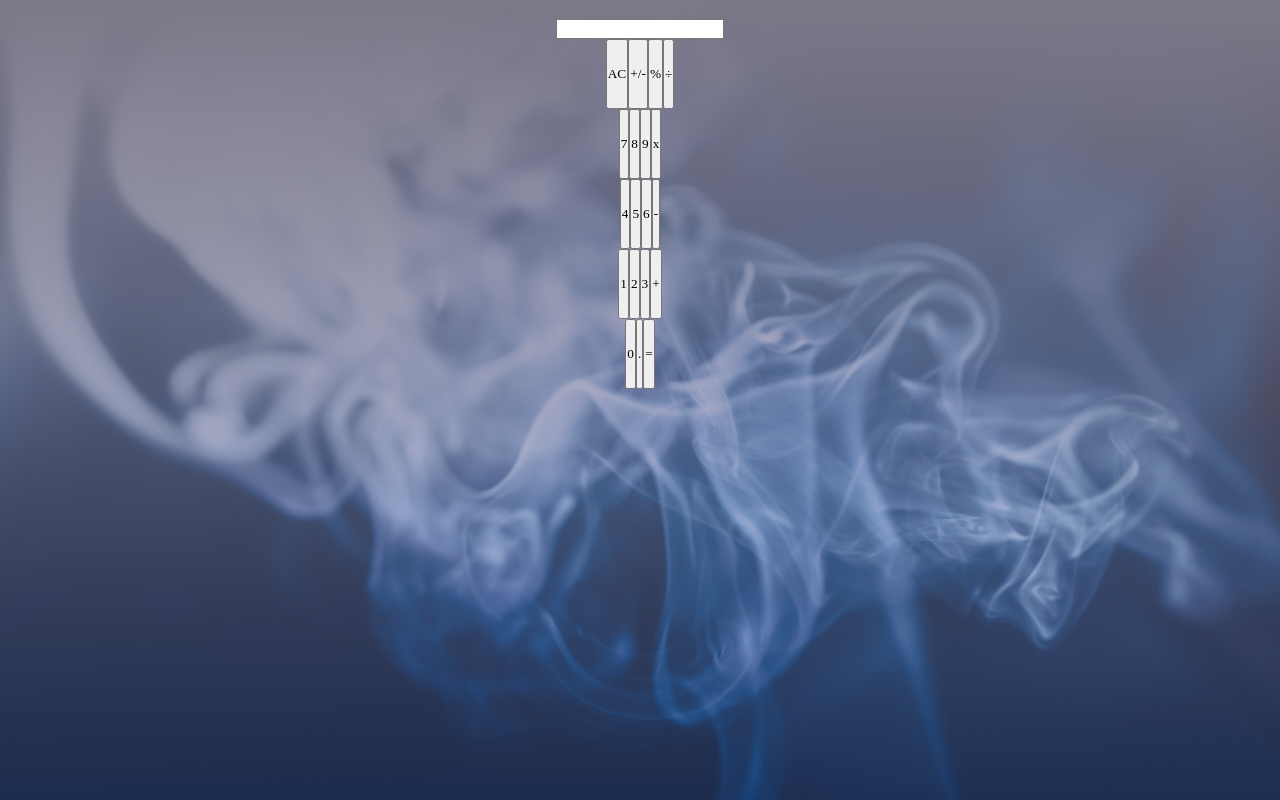
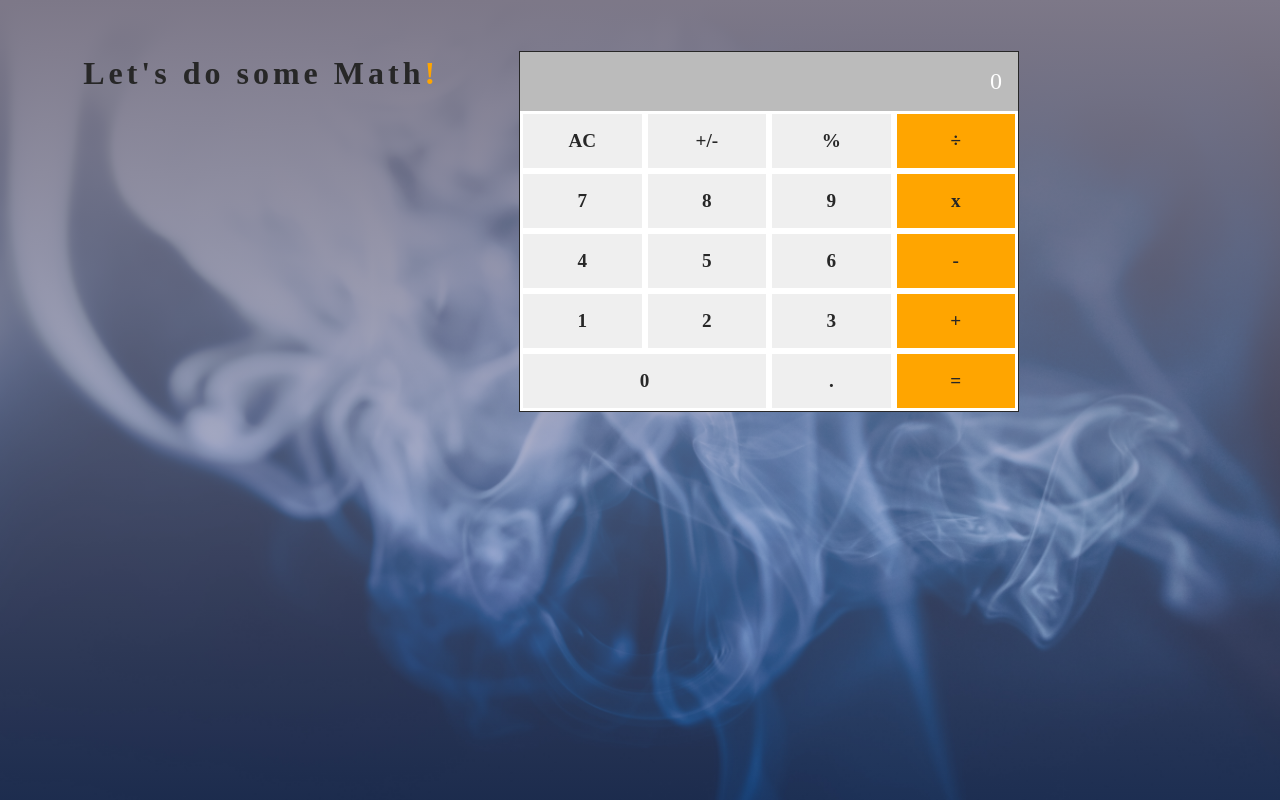
Before and after one commit to den-cloud/Math-magicians., a React (Create React App) app: page / in a window 1280 px wide. Built offline with nearby package versions, Linux system fonts and the light colour scheme.

Commit message:
Add events

```diff
--- a/src/App.js
+++ b/src/App.js
@@ -1,5 +1,6 @@
 import React, { Component } from 'react';
 import Calculator from './components/Calculator';
+
 import './css/App.css';
 
 class App extends Component {
--- a/src/components/Calculator.jsx
+++ b/src/components/Calculator.jsx
@@ -1,48 +1,59 @@
-import React, { Component } from 'react';
+import React, { useState } from 'react';
+import calculate from '../logic/calculate';
 
-class Calculator extends Component {
-  constructor(props) {
-    super(props);
-    this.state = { };
-  }
+const Calculator = () => {
+  const [state, setState] = useState({
+    total: 0,
+    next: '',
+    operation: '',
+  });
 
-  render() {
-    return (
-      <ul className="items-container">
-        <li className="flex-center result">
-          <input type="text" />
-        </li>
-        <li className="flex-center keyItem">
-          <button className="btn" type="button">AC</button>
-          <button className="btn" type="button">+/-</button>
-          <button className="btn" type="button">&#x25;</button>
-          <button className="btn" type="button">&#xf7;</button>
-        </li>
-        <li className="flex-center keyItem">
-          <button className="btn" type="button">7</button>
-          <button className="btn" type="button">8</button>
-          <button className="btn" type="button">9</button>
-          <button className="btn" type="button">x</button>
-        </li>
-        <li className="flex-center keyItem">
-          <button className="btn" type="button">4</button>
-          <button className="btn" type="button">5</button>
-          <button className="btn" type="button">6</button>
-          <button className="btn" type="button">-</button>
-        </li>
-        <li className="flex-center keyItem">
-          <button className="btn" type="button">1</button>
-          <button className="btn" type="button">2</button>
-          <button className="btn" type="button">3</button>
-          <button className="btn" type="button">+</button>
-        </li>
-        <li className="flex-center keyItem">
-          <button className="btn" type="button">0</button>
-          <button className="btn" type="button">.</button>
-          <button className="btn" type="button">=</button>
-        </li>
-      </ul>
-    );
-  }
-}
+  const keyBtns = [
+    ['AC', '+/-', '%', '÷'],
+    ['7', '8', '9', 'x'],
+    ['4', '5', '6', '-'],
+    ['1', '2', '3', '+'],
+    ['0', '.', '='],
+  ];
+
+  //  handleKeyPress = (event) => this.setState((obj) => calculate(obj, event.target.textContent));
+  const handleKeyPress = (event) => {
+    const calculator = calculate(state, event.target.textContent);
+    setState({ ...state, ...calculator });
+  };
+
+  return (
+    <div className=" section flex-center">
+      <h2 className="second-title">
+        Let&apos;s do some Math
+        <span>!</span>
+      </h2>
+      <section className="calculator-section">
+        <div className="flex-center result">
+          <div className="input" role="none">
+            {state.total}
+            {state.operation}
+            {state.next}
+          </div>
+        </div>
+        <ul className="items-container">
+          {keyBtns.map((keys) => (
+            <li className="flex-center keyItem" key={keys}>
+              {keys.map((key) => (
+                <button
+                  className="btn"
+                  type="button"
+                  onClick={handleKeyPress}
+                  key={key}
+                >
+                  {key}
+                </button>
+              ))}
+            </li>
+          ))}
+        </ul>
+      </section>
+    </div>
+  );
+};
 export default Calculator;
--- a/src/scss/App.scss
+++ b/src/scss/App.scss
@@ -1,18 +1,8 @@
 @import 'config';
-@import 'nav';
-@import 'home';
-
-.h2 {
-  font-size: 2.2rem;
-  color: $text-color;
-
-  span {
-    color: $secondary-color;
-  }
-}
 
 body {
   width: 100%;
+  height: 100%;
   background-color: #f9f9f9;
 }
 
@@ -23,37 +13,26 @@ body {
 }
 
 main {
+  position: absolute;
+  top: 50%;
+  left: 50%;
+  transform: translate(-50%, -50%);
+  max-width: 500px;
+  width: 80%;
+  border: 1px solid $text-color;
+
+  ul {
+    list-style: none;
     width: 100%;
-  height: 100vh;
-  background-image: linear-gradient(to top, rgba(133, 133, 252, 0.18), rgb(125, 120, 136)), url("../img/background.jpg");
-  background-size: cover;
-  background-repeat: no-repeat;
-  padding: 1.2rem;
-
-  .section {
-    height: 100vh;
-    flex-direction: column;
-    justify-content: flex-start;
-    padding: 0 1rem;
-    text-align: center;
-
-    h2 {
-      font-size: 2rem;
-      font-family: 'Henny Penny', cursive;
-      letter-spacing: 4px;
-      margin-bottom: 1rem;
-    }
   }
 
-  .calculator-section {
-    max-width: 500px;
-    border: 1px solid $text-color;
+  li {
+    width: 100%;
 
     .input {
       width: 100%;
       flex: 1;
-      justify-content: flex-end;
-      padding: 1rem;
+      padding: 1.2rem;
       border: none;
       outline: none;
       font-size: 1.5rem;
@@ -66,27 +45,8 @@ main {
       }
     }
 
-    ul {
-      list-style: none;
-      width: 100%;
-      border: none;
-      outline: none;
-    }
-
-    .keyItem {
-      width: 100%;
-      // flex: 1;
-
     button {
-        width: 25%;
-        height: 60px;
-        color: $text-color;
-        font-weight: bolder;
-        padding: 1rem 1rem;
-        outline: none;
-        border: none;
-        border: $border;
-        font-size: 1.2rem;
+      @extend %btn-properties;
 
       &:last-child {
         background-color: $secondary-color;
@@ -105,6 +65,5 @@ main {
     }
   }
 }
-}
 
 @import 'responsive';
```
Lines whose indentation alone changed are shown as unchanged.
